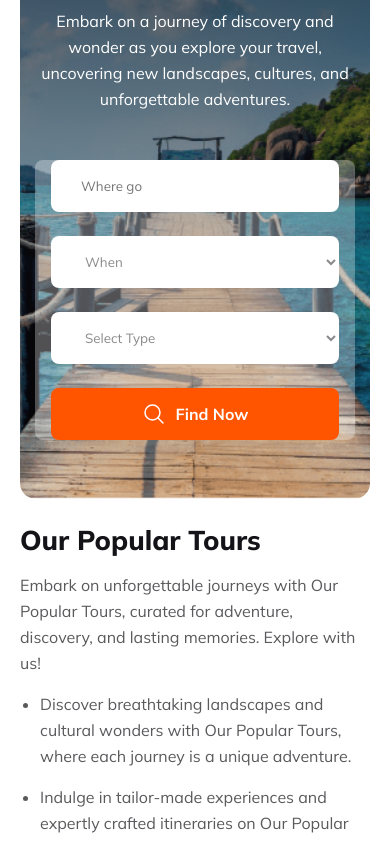
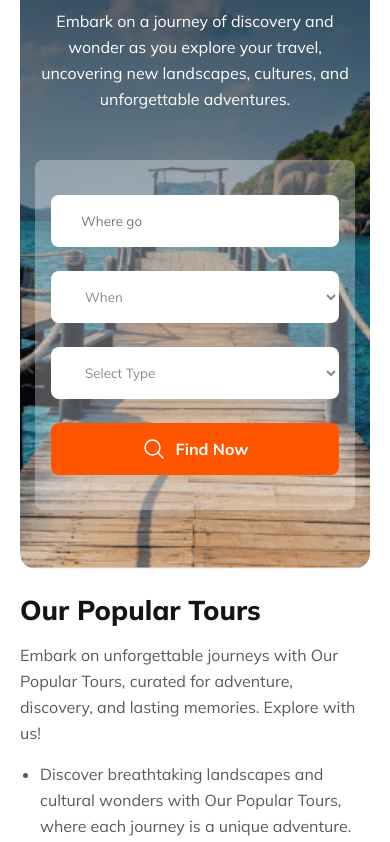
Before and after one commit to najim2004/my-second-assignment, a plain HTML site: page index.html in a window 390 px wide. Shown: the part 255-1097 px from the top of the page. Drawn offline with Linux system fonts and the light colour scheme.

Commit message:
updated the banner form section

```diff
--- a/CSS/style.css
+++ b/CSS/style.css
@@ -15,7 +15,6 @@ header,
 main {
     max-width: 1440px;
     margin: 0 auto;
-    /* border: 1px solid tomato; */
     min-height: 200px;
 }
 
@@ -174,7 +173,6 @@ nav {
     background: rgba(255, 255, 255, 0.30);
     max-width: 800px;
     min-height: 84px;
-    /* border: 1px solid red; */
     display: flex;
     justify-content: center;
     align-items: center;
@@ -293,7 +291,6 @@ main {
     border-radius: 16px;
     background: linear-gradient(0deg, rgba(19, 19, 24, 0.20) 0%, rgba(19, 19, 24, 0.20) 100%), url('../Images/image1.png') no-repeat;
     grid-column: 1/span 6;
-    /* grid-row: 1/span 1; */
     background-position: center;
 
 }
@@ -303,7 +300,6 @@ main {
     background: linear-gradient(0deg, rgba(19, 19, 24, 0.20) 0%, rgba(19, 19, 24, 0.20) 100%), url('../Images/image2.png') no-repeat;
 
     grid-column: 7/span 6;
-    /* grid-row: 1/span 1; */
     background-position: center;
 
 
@@ -313,7 +309,6 @@ main {
     border-radius: 16px;
     background: linear-gradient(0deg, rgba(19, 19, 24, 0.20) 0%, rgba(19, 19, 24, 0.20) 100%), url('../Images/image3.png') no-repeat;
     grid-column: 1/span 4;
-    /* grid-row: 2/span 1; */
     background-position: center;
 
 
@@ -323,7 +318,6 @@ main {
     border-radius: 16px;
     background: linear-gradient(0deg, rgba(19, 19, 24, 0.20) 0%, rgba(19, 19, 24, 0.20) 100%), url('../Images/image4.png') no-repeat;
     grid-column: 5/span 5;
-    /* grid-row: 2/span 1; */
     background-position: center;
 
 
@@ -334,7 +328,6 @@ main {
     border-radius: 16px;
     background: linear-gradient(0deg, rgba(19, 19, 24, 0.20) 0%, rgba(19, 19, 24, 0.20) 100%), url('../Images/image5.png') no-repeat;
     grid-column: 10/span 3;
-    /* grid-row: 2/span 1; */
     background-position: center;
 
 
@@ -344,7 +337,6 @@ main {
     border-radius: 16px;
     background: linear-gradient(0deg, rgba(19, 19, 24, 0.20) 0%, rgba(19, 19, 24, 0.20) 100%), url('../Images/image6.png') no-repeat;
     grid-column: 1/span 5;
-    /* grid-row: 3/span 1; */
     background-position: center;
 
 
@@ -356,7 +348,6 @@ main {
     border-radius: 16px;
     background: linear-gradient(0deg, rgba(19, 19, 24, 0.20) 0%, rgba(19, 19, 24, 0.20) 100%), url('../Images/image7.png') no-repeat;
     grid-column: 6/span 7;
-    /* grid-row: 3/span 1; */
     background-position: center;
 
 
@@ -382,7 +373,6 @@ main {
 
 /* Why Choose Us section styles */
 .choose-us-container {
-    /* border: 2px solid orange; */
     margin: 100px 0;
 }
 
@@ -596,14 +586,14 @@ footer hr {
     border: 4px solid skyblue;
 }
 
-.r-btn{
+.r-btn {
     min-width: 70%;
 }
 
 
 
 
-
+/* ------------------------------------------------------------------------------------------------- */
 
 
 
@@ -617,7 +607,8 @@ footer hr {
 
     .banner-form,
     .tours-section,
-    .newsletter-container,.r-card{
+    .newsletter-container,
+    .r-card {
 
         flex-direction: column;
         margin-bottom: 24px;
@@ -686,7 +677,7 @@ footer hr {
     }
 
     .banner-form {
-        height: ;
+        height: 350px;
     }
 
     .input,
@@ -696,23 +687,22 @@ footer hr {
     .newsletter-form,
     .footer-logo {
         min-width: 100%;
-
     }
 
     .tours-img,
     .tours-details,
     .choose-us-container,
     .newsletter-img,
-    footer hr, .reviews-container {
+    footer hr,
+    .reviews-container {
         margin-top: 24px;
     }
 
     .choose-us-container,
-    footer hr,.reviews-container {
+    footer hr,
+    .reviews-container {
         margin-bottom: 24px;
     }
-
-
 
     .destination-img {
         grid-template-columns: repeat(1, 1fr);
@@ -723,8 +713,6 @@ footer hr {
         grid-row: 1/span 1;
         grid-column: 1/span 1;
         background-size: cover;
-
-
     }
 
     .destination-img .image2 {
@@ -764,9 +752,6 @@ footer hr {
         grid-row: 7/span 1;
     }
 
-
-
-
     .destination-details p {
         margin: 24px 20px 20px;
     }
@@ -787,7 +772,8 @@ footer hr {
     .social {
         margin-top: 16px;
     }
-    .r-card .box{
+
+    .r-card .box {
         width: 100%;
         align-items: center;
         text-align: center;
```
